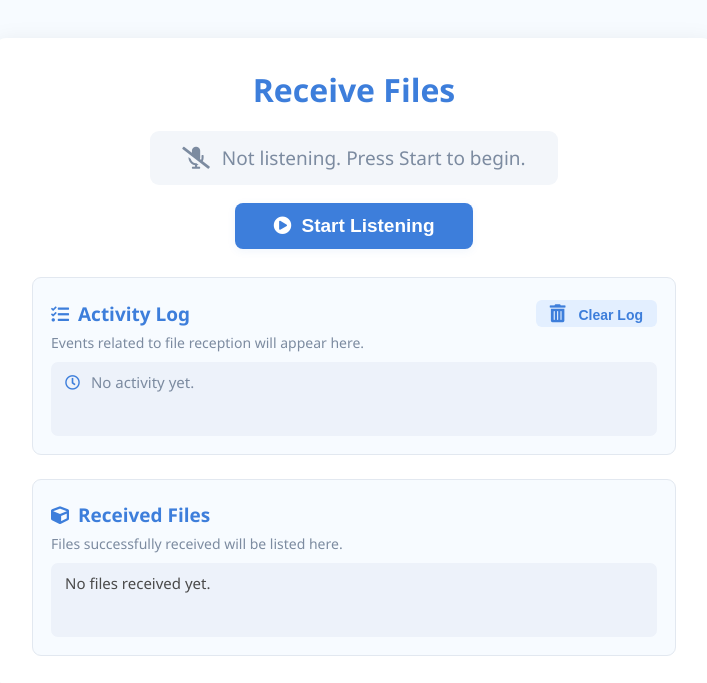
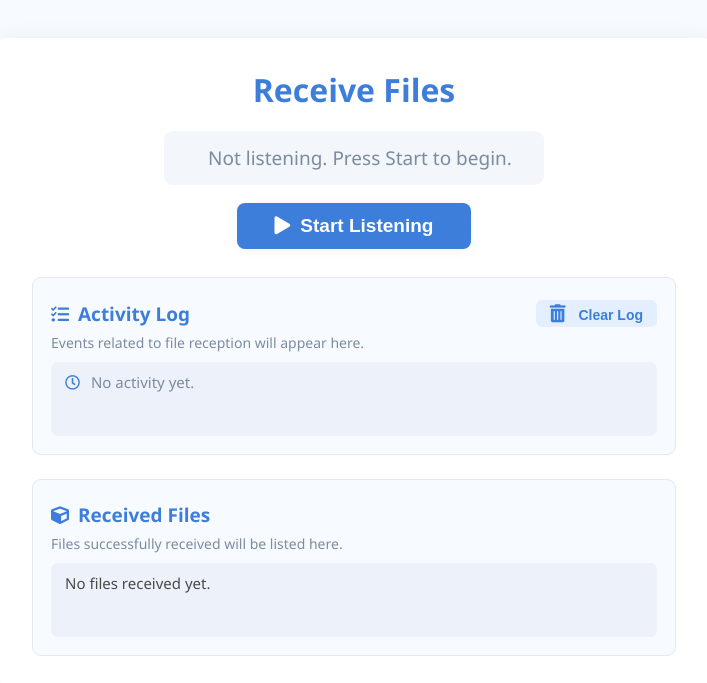
Before and after one commit to Adithya2369/Net-Share, a Flask app: page /receive in a window 1280 px wide. Shown: the part 72-755 px from the top of the page, without its empty margins (286-993 px from the left). Run offline with Flask 3, Linux system fonts and the light colour scheme; data that the repository does not hold is empty.

Commit message:
icon changed

```diff
--- a/receiver.py
+++ b/receiver.py
@@ -33,6 +33,7 @@ def handle_client(client_socket, addr):
         if not filename_size_bytes:
             return
 
+        print(f"[*] Receiving file: {file_name} ({file_size} bytes)")
         # Receive filename
         file_name = recv_all(client_socket, filename_size).decode('utf-8')
 
@@ -50,6 +51,7 @@ def handle_client(client_socket, addr):
                 file.write(data)
                 received_size += len(data)
 
+        print(f"[*] Successfully received {file_name}")
         # Optional: Add a check here to see if received_size == file_size
 
         log_activity(f"Received file: {file_name}")
--- a/templates/receive.html
+++ b/templates/receive.html
@@ -182,10 +182,10 @@
         <h1>Receive Files</h1>
         <div class="status-section">
             <div class="status-box" id="status-box">
-                <i class="fas fa-microphone-slash"></i>
+                <i class="fas fa-wifi-slash"></i>
                 <span id="status-text">Not listening. Press Start to begin.</span>
             </div>
-            <button id="toggle-server" class="listen-btn"><i class="fas fa-play-circle"></i>Start Listening</button>
+            <button id="toggle-server" class="listen-btn"><i class="fas fa-play"></i>Start Listening</button>
         </div>
         <div class="section-card">
             <div class="section-title">
```
